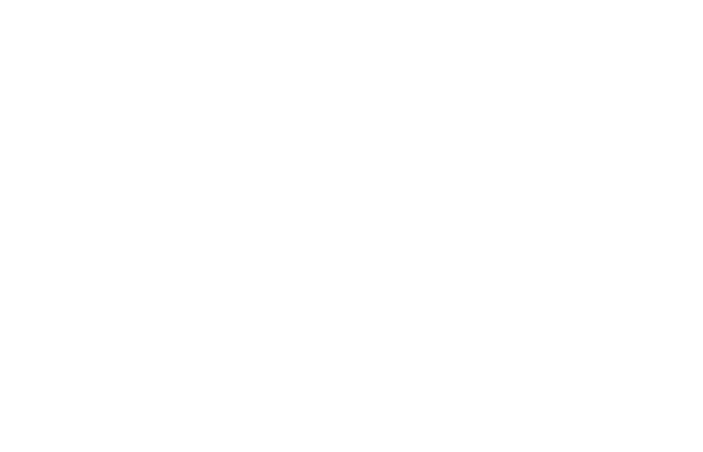
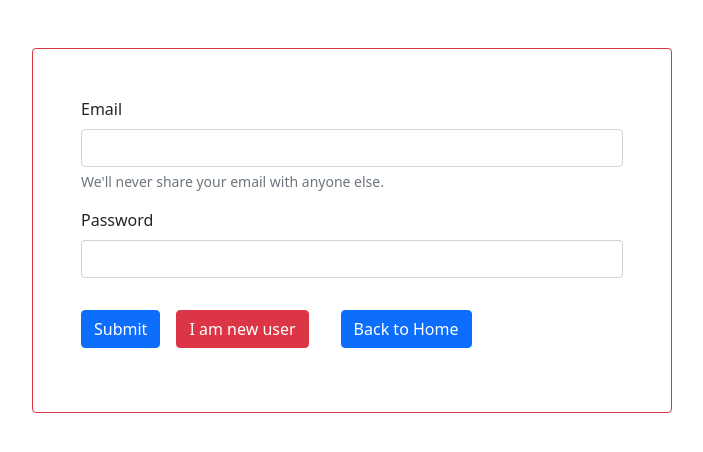
Before and after one commit to bhavesh658/Room-Rover, a React (Create React App) app: page /LoginAsStudent in a window 1280 px wide. Before the commit this address had no page. Shown: the top 452 px of the page, without its empty margins (288-991 px from the left). Built offline with nearby package versions, Linux system fonts and the light colour scheme.

Commit message:
add owner page

```diff
--- a/src/App.js
+++ b/src/App.js
@@ -3,12 +3,13 @@
 import Hero from './Component/Hero';
 // import 'bootstrap/dist/css/bootstrap.min.css';
 // import Navbar from './Component/Navbar';
-import { Login } from './Screen/Login';
+import { LoginAsStudent } from './Screen/LoginAsStudent';
 import {
   BrowserRouter as Router,
   Routes,
   Route
 } from "react-router-dom";
+import { LoginAsOwner } from './Screen/LogInOwner';
 
 function App() {
   return (
@@ -17,7 +18,8 @@
         <Routes>
         {/* <Route exact path='/' element={<Navbar/>}/> */}
                 <Route exact path='/' element={<Hero/>}/>
-                <Route exact path='/Login' element={<Login/>}/>
+                <Route exact path='/LoginAsStudent' element={<LoginAsStudent/>}/>
+                <Route exact path='/LoginAsOwner' element={<LoginAsOwner/>}/>
         </Routes>
         {/* <DataBoard/> */}
 
--- a/src/Component/Hero.js
+++ b/src/Component/Hero.js
@@ -45,19 +45,15 @@
 
               <li className="nav-item">
 
-                <Link className="nav-link active" to="/Login">Register As Student</Link>
+                <Link className="nav-link active" to="/LoginAsStudent">Register As Student</Link>
 
               </li>
 
               <li className="nav-item">
 
-                <Link className="nav-link active" to="/">Register As Owner</Link>
+                <Link className="nav-link active" to="/LoginAsOwner">Register As Owner</Link>
 
               </li>
-
-
-
-
 
             </ul>
 
--- /dev/null
+++ b/src/Screen/LogInOwner.js
@@ -0,0 +1,27 @@
+import React from 'react'
+import { Link } from 'react-router-dom'
+export const LoginAsOwner = () => {
+
+  return (
+     <div className="container text-align-center justify-content-center w-50    border border-danger rounded p-5 mt-5 ">
+      <form  >
+
+
+        <div className="mb-3">
+          <label htmlFor="emailInput" className="form-label">Email</label>
+          <input type="email" className="form-control" id="emailInput" name='email'  />
+          <div id="emailHelp" className="form-text">We'll never share your email with anyone else.</div>
+        </div>
+
+        <div className="mb-3">
+          <label htmlFor="passwordInput" className="form-label">Password</label>
+          <input type="password" className="form-control" id="passwordInput" name='password'  />
+        </div>
+
+        <button type="submit" className="btn btn-primary">Submit</button>
+        <Link to="/Signup" className='m-3 btn btn-danger'>I am new user</Link>
+         <Link to="../Hero" className='m-3 btn btn-primary'>Back to Home</Link>
+      </form>
+    </div>
+  )
+}
--- a/src/Screen/Login.js
+++ b/src/Screen/LoginAsStudent.js
@@ -1,6 +1,6 @@
 import React from 'react'
 import { Link } from 'react-router-dom'
-export const Login = () => {
+export const LoginAsStudent = () => {
 
   return (
      <div className="container text-align-center justify-content-center w-50    border border-danger rounded p-5 mt-5 ">
@@ -20,6 +20,7 @@
 
         <button type="submit" className="btn btn-primary">Submit</button>
         <Link to="/Signup" className='m-3 btn btn-danger'>I am new user</Link>
+        <Link to="/Signup" className='m-3 btn btn-primary'>Back to Home</Link>
       </form>
     </div>
   )
```
